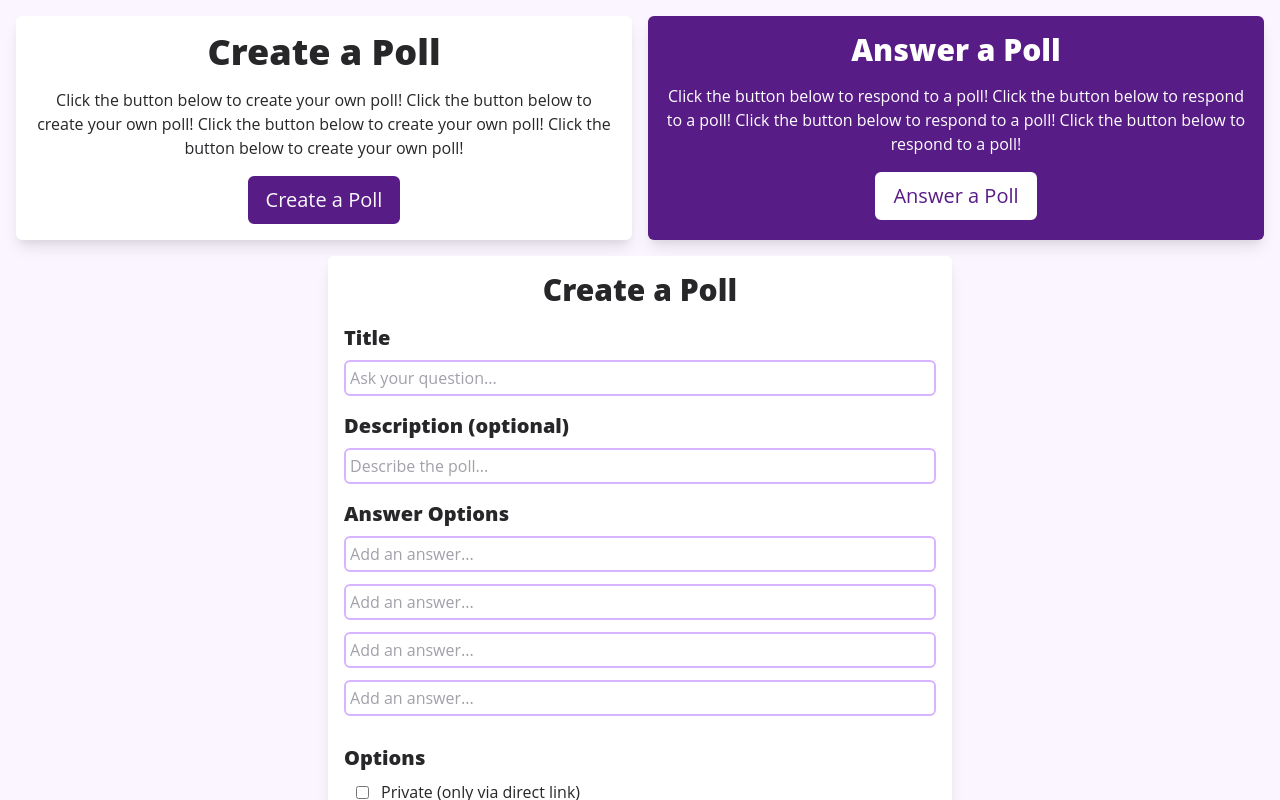
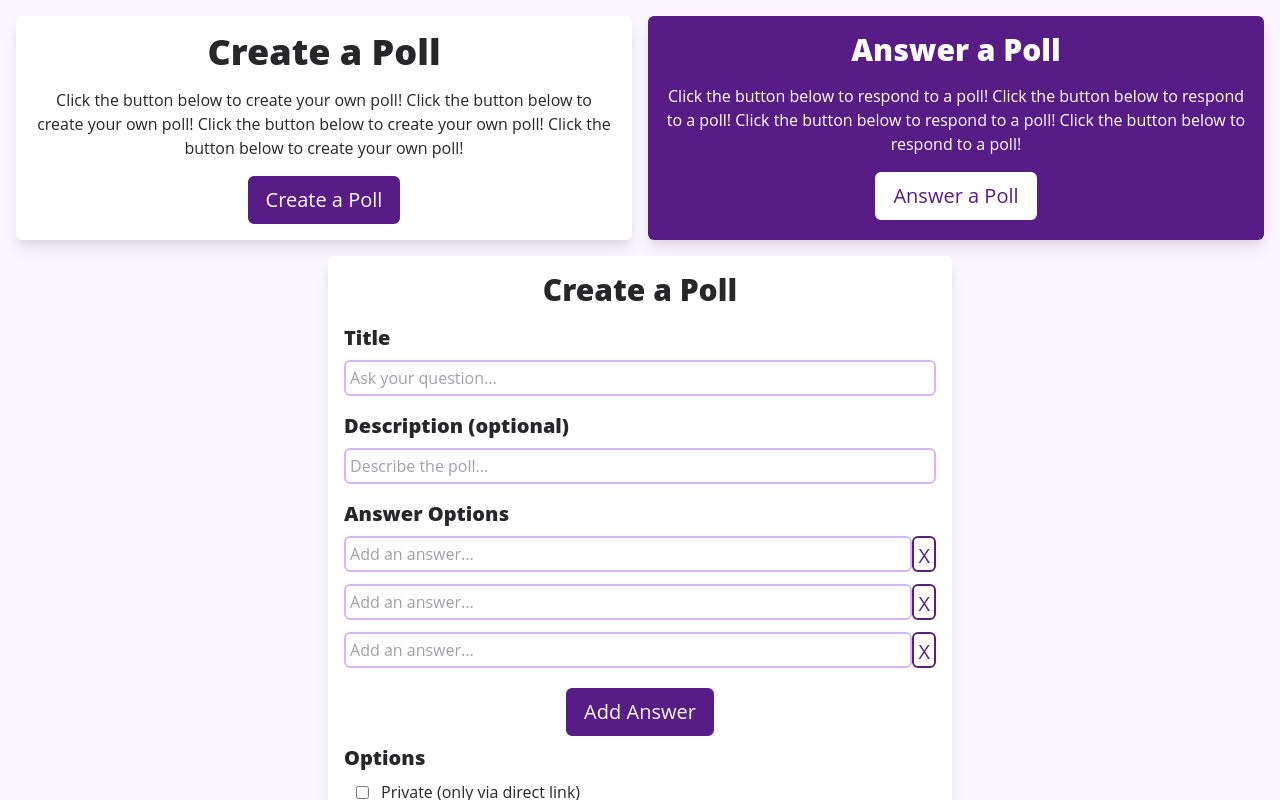
Before and after one commit to TylerBarlock/gcCE-Survey, a React (Create React App) app: page / in a window 1280 px wide. Both pictures are taken after a click on the button "Create a Poll". Shown: the top 800 px of the page. Built offline with nearby package versions, Linux system fonts and the light colour scheme.

Commit message:
cleaning up

```diff
--- a/src/Components/Poll/Poll.js
+++ b/src/Components/Poll/Poll.js
@@ -1,6 +1,7 @@
 import React, { useState } from "react";
 import PollAnswer from "./PollAnswer";
 import PollCreate from "./PollCreate";
+import PollResults from "./PollResults";
 
 const Poll = () => {
 
@@ -34,6 +35,40 @@ const Poll = () => {
       ipcheck: false,
     },
   };
+
+  //Dummy data for testing poll results
+  let pollResponses = [
+    {
+      id: 1,
+      vote: [1],
+      ip: "56.170.138.93"
+    },
+    {
+      id: 2,
+      vote: [2],
+      ip: "66.48.231.142"
+    },
+    {
+      id: 3,
+      vote: [2],
+      ip: "100.193.215.142"
+    },
+    {
+      id: 4,
+      vote: [3],
+      ip: "235.184.145.207"
+    },
+    {
+      id: 5,
+      vote: [2],
+      ip: "235.184.145.207"
+    },
+    {
+      id: 6,
+      vote: [3],
+      ip: "235.184.145.207"
+    },
+  ]
 
   const saveNewPollHandler = (newPollData) => {
     pollData = newPollData;
@@ -82,9 +117,12 @@ const Poll = () => {
       )}
       {answerStatus && (
         <div className="card-white col-span-2 w-1/2 text-center">
-          <PollAnswer pollData={pollData}/>
+          <PollAnswer pollData={pollData} />
         </div>
       )}
+      <div className="card-white col-span-2 w-1/2 text-center">
+          <PollResults pollResponses={pollResponses} />
+        </div>
     </div>
   );
 };
--- a/src/Components/Poll/PollCreate.js
+++ b/src/Components/Poll/PollCreate.js
@@ -1,11 +1,11 @@
 //Main component for poll creation
 
-import React, { Fragment, useState } from "react";
+import React, { Fragment, useState, useRef } from "react";
 import PollCreateAnswerOption from "./PollCreateAnswerOption";
 
 const PollCreate = (props) => {
-  const [enteredTitle, setEnteredTitle] = useState("");
-  const [enteredDescription, setEnteredDescription] = useState("");
+  // const [enteredTitle, setEnteredTitle] = useState("");
+  // const [enteredDescription, setEnteredDescription] = useState("");
   const [enteredAnswer, setEnteredAnswer] = useState("");
 
   const [selectedPrivate, setSelectedPrivate] = useState("");
@@ -13,16 +13,20 @@ const PollCreate = (props) => {
   const [selectedLogin, setSelectedLogin] = useState("");
   const [selectedIpcheck, setSelectedIpcheck] = useState("");
 
+  const enteredTitleRef = useRef();
+  const enteredDescriptionRef = useRef();
+  const enteredAnswerRef = useRef();
+
   const titleChangeHandler = (event) => {
-    setEnteredTitle(event.target.value);
+    //setEnteredTitle(event.target.value);
   };
 
   const descriptionChangeHandler = (event) => {
-    setEnteredDescription(event.target.value);
+    //setEnteredDescription(event.target.value);
   };
 
   const answerOptionChangeHandler = (answer) => {
-    setEnteredAnswer(answer);
+    //setEnteredAnswer(answer);
   };
 
   const privateSelectedHandler = (event) => {
@@ -41,9 +45,21 @@ const PollCreate = (props) => {
     setSelectedIpcheck(event.target.value);
   };
 
+  const addAnswerOptionHandler = (event) => {
+    console.log("add answer clicked");
+  };
+
+  const deleteAnswerOptionHandler = (event) => {
+    console.log("delete clicked");
+  };
+
   const onSubmitHandler = (event) => {
     //cancel default form submit behavior (reloads page)
     event.preventDefault();
+
+    const enteredTitle = enteredTitleRef.current.value;
+    const enteredDescription = enteredDescriptionRef.current.value;
+    //const enteredAnswer = enteredAnswerRef.current.value;
 
     //object to hold all data about the new poll being created
     const newPollData = {
@@ -64,19 +80,10 @@ const PollCreate = (props) => {
     };
     //send the new poll data up to the Poll component
     props.onSaveNewPoll(newPollData);
-  };
 
-  const renderPollAnswerOption = () => {
-
-
-
-    return (
-      <Fragment>
-        <PollCreateAnswerOption
-          onAnswerOptionChange={answerOptionChangeHandler}
-        />
-      </Fragment>
-    );
+    console.log(newPollData.title);
+    console.log(newPollData.description);
+    console.log(newPollData.answerOptions);
   };
 
   return (
@@ -90,6 +97,7 @@ const PollCreate = (props) => {
               type="text"
               placeholder="Ask your question..."
               onChange={titleChangeHandler}
+              ref={enteredTitleRef}
             ></input>
           </div>
         </div>
@@ -100,33 +108,57 @@ const PollCreate = (props) => {
               type="text"
               placeholder="Describe the poll..."
               onChange={descriptionChangeHandler}
+              ref={enteredDescriptionRef}
             ></input>
           </div>
         </div>
         <div className="text-left">
-          <div className="grid grid-cols-1 mb-4 formtext">
+          <div className="grid grid-cols-1 mb-2 formtext">
             <h4 className="mb-2">Answer Options</h4>
             <PollCreateAnswerOption
               onAnswerOptionChange={answerOptionChangeHandler}
+              ref={enteredAnswerRef}
+              onAnswerOptionDelete={deleteAnswerOptionHandler}
             />
+            <div className="flex">
               <input
                 type="text"
-              className="mb-3 formtext"
+                className="mb-3 formtext w-full"
                 placeholder="Add an answer..."
                 onChange={answerOptionChangeHandler}
               ></input>
+              <button
+                className="btn-alt-onwhite p-1 h-9"
+                type="button"
+                onClick={deleteAnswerOptionHandler}
+              >
+                X
+              </button>
+            </div>
+            <div className="flex">
               <input
                 type="text"
-              className="mb-3"
+                className="mb-3 formtext w-full"
                 placeholder="Add an answer..."
+                onChange={answerOptionChangeHandler}
               ></input>
-            <input
-              type="text"
-              className="mb-3"
-              placeholder="Add an answer..."
-            ></input>
+              <button
+                className="btn-alt-onwhite p-1 h-9"
+                type="button"
+                onClick={deleteAnswerOptionHandler}
+              >
+                X
+              </button>
             </div>
           </div>
+        </div>
+        <button
+          className="btn-primary mb-2"
+          type="button"
+          onClick={addAnswerOptionHandler}
+        >
+          Add Answer
+        </button>
         <div className="text-left">
           <div className="grid grid-cols-1 mb-6">
             <h4 className="mb-2">Options</h4>
@@ -171,7 +203,9 @@ const PollCreate = (props) => {
         <button type="submit" className="btn-primary mx-2">
           Create Poll
         </button>
-        <button className="btn-alt-onwhite mx-2">Advanced Settings</button>
+        <button type="button" className="btn-alt-onwhite mx-2">
+          Advanced Settings
+        </button>
       </form>
     </React.Fragment>
   );
--- a/src/Components/Poll/PollCreateAnswerOption.js
+++ b/src/Components/Poll/PollCreateAnswerOption.js
@@ -1,6 +1,6 @@
-import React, { useState } from "react";
+import React, { useState, useRef } from "react";
 
-const PollCreateAnswerOption = (props) => {
+const PollCreateAnswerOption = React.forwardRef((props, ref) => {
   const [enteredAnswerOption, setEnteredAnswerOption] = useState();
 
   const answerOptionChangeHandler = (event) => {
@@ -8,14 +8,28 @@ const PollCreateAnswerOption = (props) => {
     props.onAnswerOptionChange(event.target.value);
   };
 
+  const deleteAnswerOptionHandler = (event) => {
+    props.onAnswerOptionDelete(event);
+  };
+
   return (
-    <input
-      type="text"
-      className="mb-3"
-      placeholder="Add an answer..."
-      onChange={answerOptionChangeHandler}
-    ></input>
+    <div className="flex">
+      <input
+        type="text"
+        className="mb-3 formtext w-full"
+        placeholder="Add an answer..."
+        onChange={answerOptionChangeHandler}
+        ref={ref}
+      ></input>
+      <button
+        className="btn-alt-onwhite p-1 h-9"
+        type="button"
+        onClick={deleteAnswerOptionHandler}
+      >
+        X
+      </button>
+    </div>
   );
-};
+});
 
 export default PollCreateAnswerOption;
--- a/src/Components/Poll/PollResults.js
+++ b/src/Components/Poll/PollResults.js
@@ -1,5 +1,11 @@
+import { Fragment } from "react";
+
 const PollResults = () => {
+    return(
+        <Fragment>
 
+        </Fragment>
+    )
 };
 
 export default PollResults;
```
Lines whose indentation alone changed are shown as unchanged.
